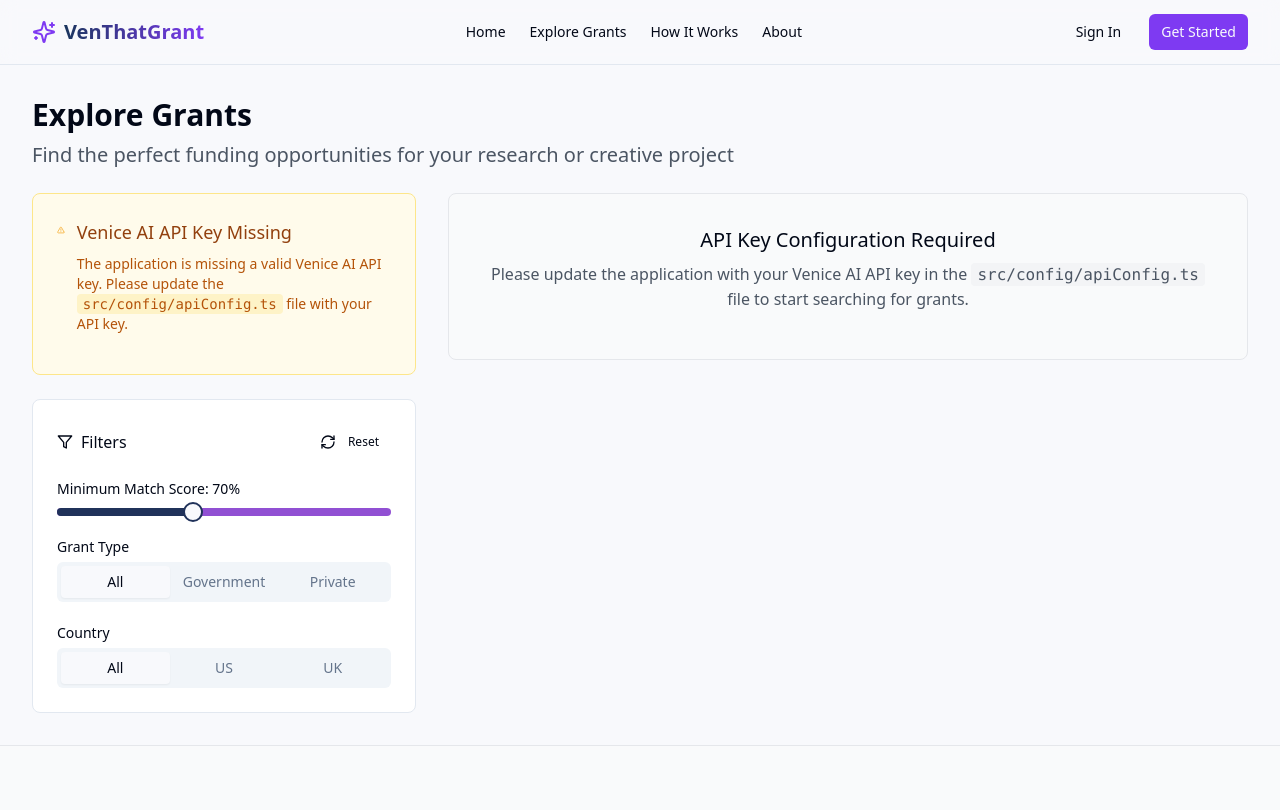
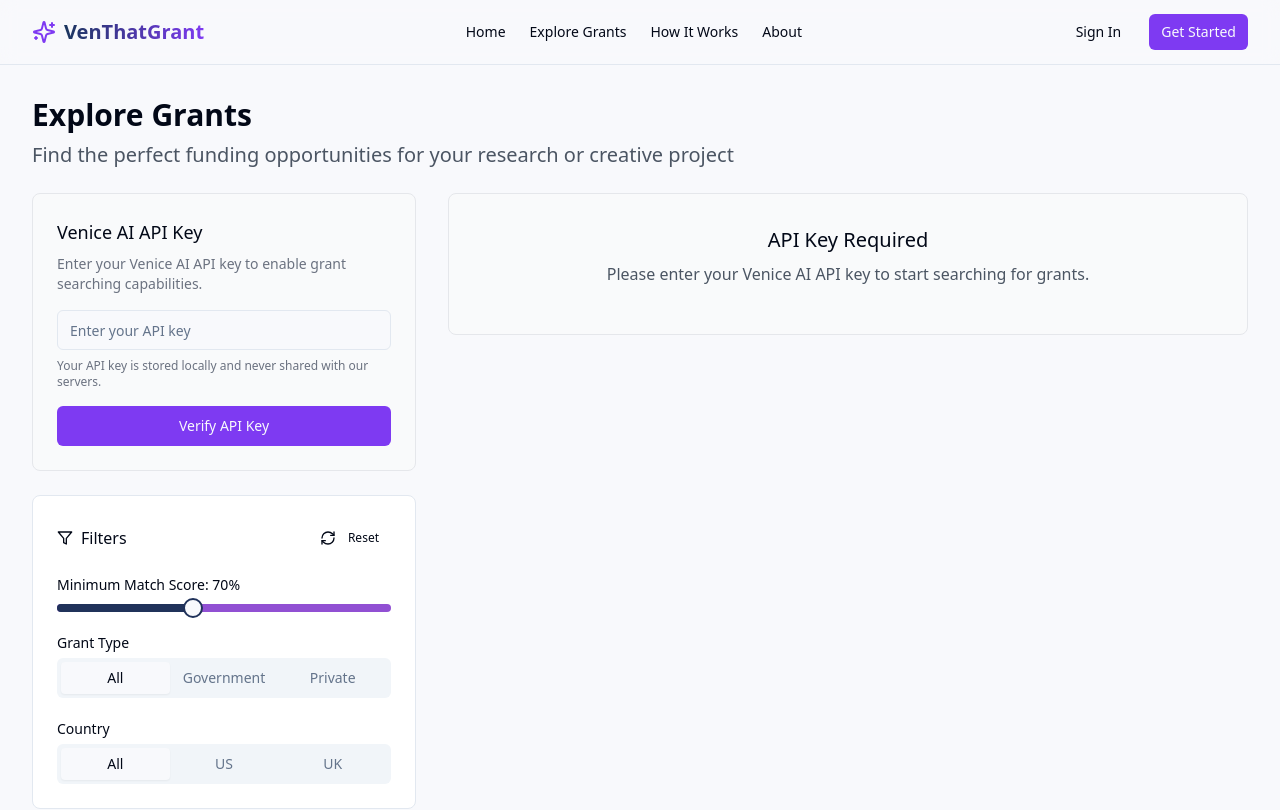
Before and after one commit to dradaku/ven-that-grant, a React (Vite) app: page /explore in a window 1280 px wide. Shown: the top 810 px of the page. Built offline with nearby package versions, Linux system fonts and the light colour scheme.

Commit message:
Fix: API key not being recognized
The API key was not being recognized, even when entered. This commit addresses the issue.

```diff
--- a/src/components/ApiKeyInput.tsx
+++ b/src/components/ApiKeyInput.tsx
@@ -1,9 +1,10 @@
 
-import React, { useState } from 'react';
+import React, { useState, useEffect } from 'react';
 import { Input } from '@/components/ui/input';
 import { Button } from '@/components/ui/button';
 import { AlertCircle, Check } from 'lucide-react';
 import { useToast } from '@/hooks/use-toast';
+import { setVeniceApiKey, hasValidApiKey } from '@/config/apiConfig';
 
 interface ApiKeyInputProps {
   onApiKeySubmit: (apiKey: string) => void;
@@ -14,6 +15,16 @@ const ApiKeyInput: React.FC<ApiKeyInputProps> = ({ onApiKeySubmit }) => {
   const [isSubmitting, setIsSubmitting] = useState(false);
   const [isVerified, setIsVerified] = useState(false);
   const { toast } = useToast();
+
+  // Check if API key already exists in localStorage on component mount
+  useEffect(() => {
+    const storedKey = localStorage.getItem('veniceApiKey');
+    if (storedKey && hasValidApiKey()) {
+      setApiKey(storedKey);
+      setIsVerified(true);
+      onApiKeySubmit(storedKey);
+    }
+  }, [onApiKeySubmit]);
 
   const handleSubmit = async (e: React.FormEvent) => {
     e.preventDefault();
@@ -30,14 +41,16 @@ const ApiKeyInput: React.FC<ApiKeyInputProps> = ({ onApiKeySubmit }) => {
     setIsSubmitting(true);
 
     try {
-      // In a real implementation, we would verify the API key
-      // For now, we'll simulate a successful verification
+      // Store the API key in localStorage
+      setVeniceApiKey(apiKey);
+
+      // Simulate verification (in a real app, you'd verify with an API call)
       setTimeout(() => {
         setIsVerified(true);
         onApiKeySubmit(apiKey);
         toast({
-          title: "API Key Verified",
-          description: "Your Venice AI API key has been successfully verified",
+          title: "API Key Saved",
+          description: "Your Venice AI API key has been saved and will be used for searches",
         });
         setIsSubmitting(false);
       }, 1000);
--- a/src/config/apiConfig.ts
+++ b/src/config/apiConfig.ts
@@ -1,14 +1,24 @@
 
 // This file contains global API configuration
 // In a production environment, this would be set via environment variables
-// For this demo, we're hard-coding the API key here
+// For this demo, we're retrieving the API key from localStorage if available
 
-export const VENICE_API_KEY = "vHr1A25Y7V8ObYcGwqHTJOuvFKnOmFtyd-eapHxdBZ"; // Replace with your actual Venice AI API key
+// Get API key from localStorage or use placeholder
+export const getVeniceApiKey = (): string => {
+  const storedKey = localStorage.getItem('veniceApiKey');
+  return storedKey || "vHr1A25Y7V8ObYcGwqHTJOuvFKnOmFtyd-eapHxdBZ"; // Placeholder key
+};
 
 export function hasValidApiKey(): boolean {
+  const apiKey = getVeniceApiKey();
   const placeholderKey = "vHr1A25Y7V8ObYcGwqHTJOuvFKnOmFtyd-eapHxdBZ";
   // Check if the API key exists, is not empty, and is not the placeholder text
-  return Boolean(VENICE_API_KEY) &&
-         VENICE_API_KEY.length > 0 &&
-         String(VENICE_API_KEY) !== String(placeholderKey);
+  return Boolean(apiKey) &&
+         apiKey.length > 0 &&
+         String(apiKey) !== String(placeholderKey);
 }
+
+// Function to set the API key in localStorage
+export function setVeniceApiKey(apiKey: string): void {
+  localStorage.setItem('veniceApiKey', apiKey);
+}
--- a/src/pages/ExplorePage.tsx
+++ b/src/pages/ExplorePage.tsx
@@ -3,7 +3,8 @@ import Layout from '@/components/Layout';
 import GrantSearchForm from '@/components/GrantSearchForm';
 import GrantResultCard from '@/components/GrantResultCard';
 import { searchGrants, GrantResult } from '@/services/veniceService';
-import { hasValidApiKey } from '@/config/apiConfig';
+import { hasValidApiKey, setVeniceApiKey } from '@/config/apiConfig';
+import ApiKeyInput from '@/components/ApiKeyInput';
 import { Button } from '@/components/ui/button';
 import { Tabs, TabsContent, TabsList, TabsTrigger } from '@/components/ui/tabs';
 import { Slider } from '@/components/ui/slider';
@@ -21,20 +22,28 @@ const ExplorePage: React.FC = () => {
   const [minMatchScore, setMinMatchScore] = useState(70);
   const [isLoading, setIsLoading] = useState(false);
   const [usingSampleData, setUsingSampleData] = useState(false);
+  const [hasApiKey, setHasApiKey] = useState(hasValidApiKey());
   const { toast } = useToast();
   const [searchParams] = useSearchParams();
 
-  const isApiKeyValid = hasValidApiKey();
-
   useEffect(() => {
     const queryParam = searchParams.get('query');
-    if (queryParam && isApiKeyValid) {
+    if (queryParam && hasApiKey) {
       performSearch(queryParam);
     }
-  }, [searchParams, isApiKeyValid]);
+  }, [searchParams, hasApiKey]);
+
+  const handleApiKeySubmit = (apiKey: string) => {
+    setVeniceApiKey(apiKey);
+    setHasApiKey(true);
+    toast({
+      title: "API Key Updated",
+      description: "Your Venice AI API key has been updated. You can now search for grants.",
+    });
+  };
 
   const performSearch = async (query: string) => {
-    if (!isApiKeyValid) return;
+    if (!hasApiKey) return;
 
     setIsLoading(true);
     setUsingSampleData(false);
@@ -129,18 +138,8 @@ const ExplorePage: React.FC = () => {
 
         <div className="grid grid-cols-1 lg:grid-cols-3 gap-8">
           <div className="lg:col-span-1 space-y-6">
-            {!isApiKeyValid ? (
-              <div className="p-6 bg-amber-50 rounded-lg border border-amber-200">
-                <div className="flex items-start gap-3">
-                  <AlertTriangle className="h-5 w-5 text-amber-500 mt-0.5" />
-                  <div>
-                    <h3 className="text-lg font-medium mb-2 text-amber-800">Venice AI API Key Missing</h3>
-                    <p className="text-sm text-amber-700 mb-4">
-                      The application is missing a valid Venice AI API key. Please update the <code className="bg-amber-100 px-1.5 py-0.5 rounded">src/config/apiConfig.ts</code> file with your API key.
-                    </p>
-                  </div>
-                </div>
-              </div>
+            {!hasApiKey ? (
+              <ApiKeyInput onApiKeySubmit={handleApiKeySubmit} />
             ) : (
               <GrantSearchForm onSearch={handleSearch} />
             )}
@@ -200,16 +199,16 @@ const ExplorePage: React.FC = () => {
           </div>
 
           <div className="lg:col-span-2">
-            {!isApiKeyValid && (
+            {!hasApiKey && (
               <div className="bg-gray-50 rounded-lg border border-gray-200 p-8 text-center">
-                <h3 className="text-xl font-medium mb-2">API Key Configuration Required</h3>
+                <h3 className="text-xl font-medium mb-2">API Key Required</h3>
                 <p className="text-gray-600 mb-4">
-                  Please update the application with your Venice AI API key in the <code className="bg-gray-100 px-1.5 py-0.5 rounded">src/config/apiConfig.ts</code> file to start searching for grants.
+                  Please enter your Venice AI API key to start searching for grants.
                 </p>
               </div>
             )}
 
-            {isApiKeyValid && searchResults.length === 0 && !isLoading && (
+            {hasApiKey && searchResults.length === 0 && !isLoading && (
               <div className="bg-gray-50 rounded-lg border border-gray-200 p-8 text-center">
                 <h3 className="text-xl font-medium mb-2">Ready to Find Your Perfect Grant</h3>
                 <p className="text-gray-600 mb-4">
--- a/src/services/veniceService.ts
+++ b/src/services/veniceService.ts
@@ -1,6 +1,6 @@
 
 // Service for the Venice AI API
-import { VENICE_API_KEY, hasValidApiKey } from "../config/apiConfig";
+import { getVeniceApiKey, hasValidApiKey } from "../config/apiConfig";
 
 export interface GrantResult {
   id: number;
@@ -126,13 +126,16 @@ export async function searchGrants(
 ): Promise<GrantResult[]> {
   // Check if API key is available
   if (!hasValidApiKey()) {
-    throw new Error("Venice AI API key is missing or invalid. Please update the apiConfig.ts file with your API key.");
+    throw new Error("Venice AI API key is missing or invalid. Please update your API key.");
   }
 
   try {
     console.log("Searching grants with Venice AI API", { query, ...options });
 
     try {
+      // Get the current API key from localStorage
+      const VENICE_API_KEY = getVeniceApiKey();
+
       // Attempt to connect to the real Venice AI API
       const apiUrl = "https://api.venice.ai/grants/search"; // Replace with actual Venice API endpoint
 
```
